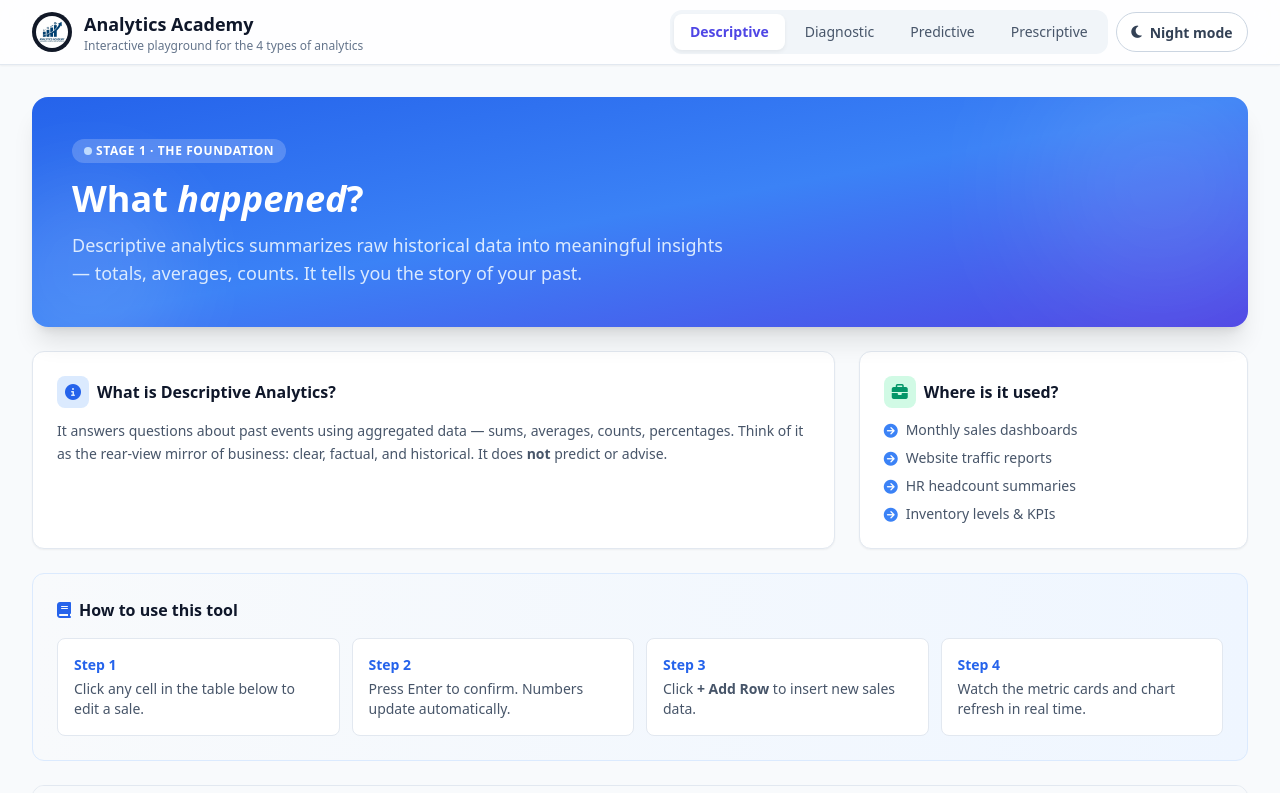
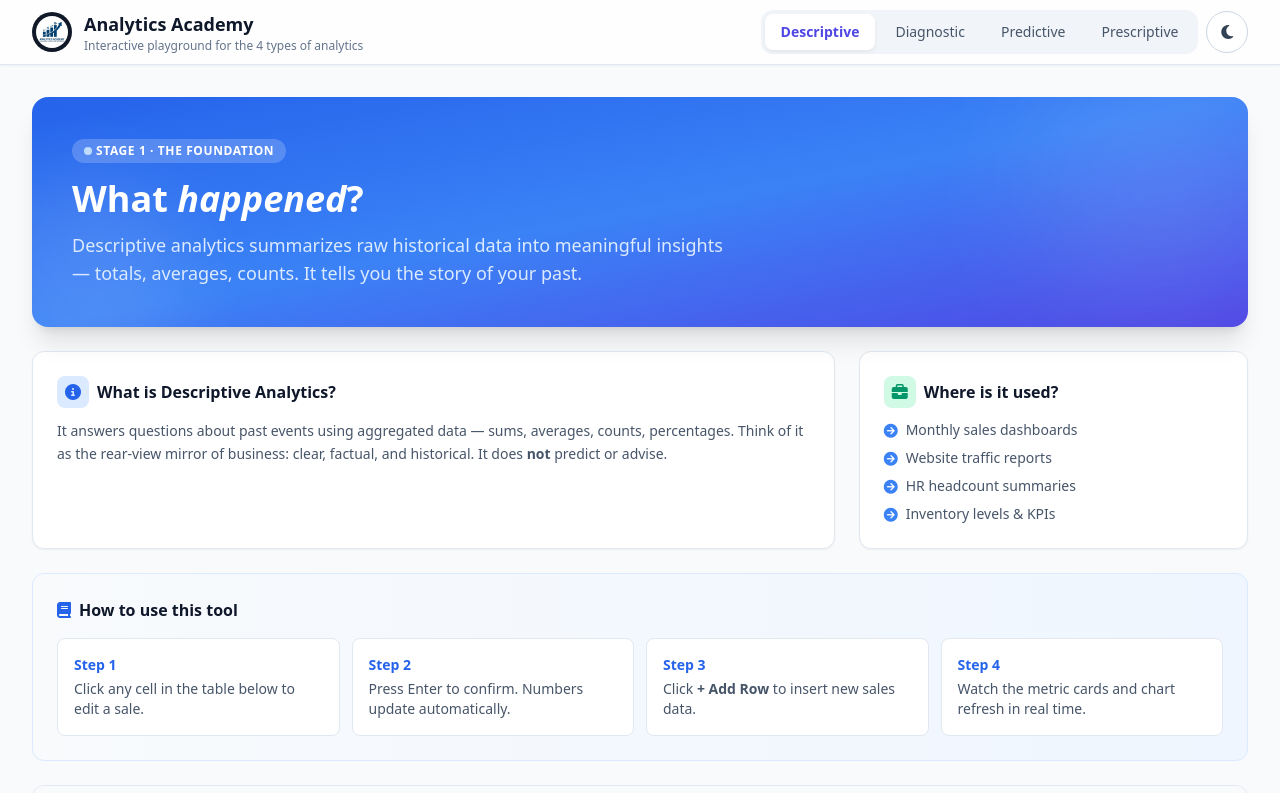
Before and after one commit to serxeDev/analytics_academy, a plain HTML site: page index.html in a window 1280 px wide. Shown: the top 793 px of the page. Drawn offline with nearby package versions, Linux system fonts and the light colour scheme.

Commit message:
3rd update

```diff
--- a/assets/script.js
+++ b/assets/script.js
@@ -9,12 +9,8 @@ document.documentElement.style.colorScheme = initialTheme;
 function updateThemeToggle(theme) {
   if (!themeToggle) return;
   const icon = themeToggle.querySelector('.theme-icon');
-  const label = themeToggle.querySelector('.theme-label');
   if (icon) {
     icon.className = theme === 'dark' ? 'fas fa-sun theme-icon' : 'fas fa-moon theme-icon';
-  }
-  if (label) {
-    label.textContent = theme === 'dark' ? 'Light mode' : 'Night mode';
   }
 }
 
--- a/assets/style.css
+++ b/assets/style.css
@@ -127,14 +127,15 @@ body[data-theme="dark"] .theme-toggle-btn:hover {
 .theme-toggle-btn {
   display: inline-flex;
   align-items: center;
-  gap: 0.5rem;
-  padding: 0.55rem 0.9rem;
+  justify-content: center;
+  width: 2.6rem;
+  height: 2.6rem;
+  padding: 0;
   border-radius: 9999px;
   border: 1px solid #cbd5e1;
   background: #fff;
   color: #334155;
-  font-size: 0.875rem;
-  font-weight: 600;
+  font-size: 1rem;
   transition: all 0.2s ease;
 }
 
--- a/index.html
+++ b/index.html
@@ -34,7 +34,6 @@
                     </div>
                     <button id="theme-toggle" type="button" class="theme-toggle-btn" aria-label="Toggle color theme">
                         <i class="fas fa-moon theme-icon"></i>
-                        <span class="theme-label">Night mode</span>
                     </button>
                 </div>
             </div>
```
